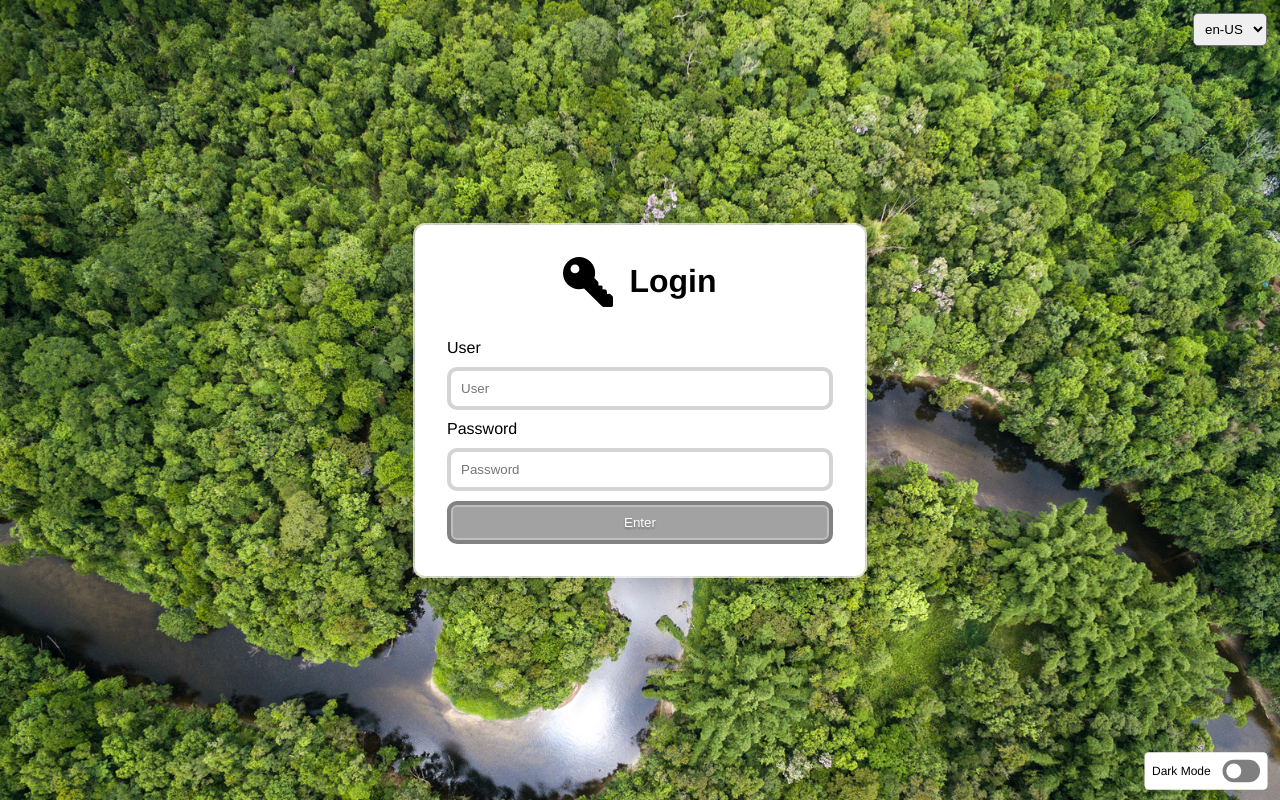
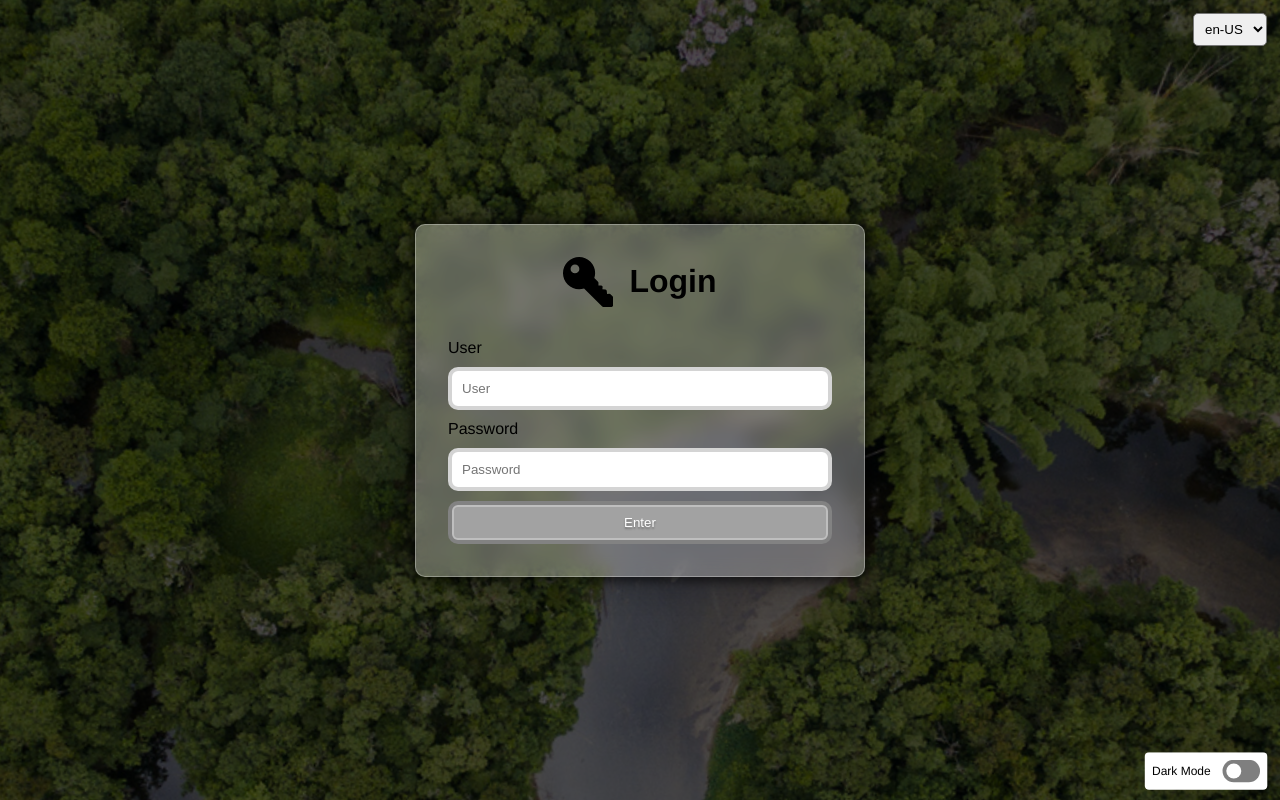
Before and after one commit to lucasferreiralimax/chat-vue, a Vue app: page /login in a window 1280 px wide. Built offline with nearby package versions, Linux system fonts and the light colour scheme.

Commit message:
page login with background rotate animation

```diff
--- a/src/App.vue
+++ b/src/App.vue
@@ -8,6 +8,8 @@
 :root
   --main-bg-color #fff
   --main-bg-color-rgba 0, 0, 0
+  --main-bg-color-rgba-dark 255, 255, 255
+  --main-alpha .25
   --main-color #000
   --main-color-primary #2cca6b
 
--- a/src/mixins/mixinDarkMode.js
+++ b/src/mixins/mixinDarkMode.js
@@ -13,7 +13,7 @@ export const mixinDarkMode = {
       this.darkMode(this.dark)
     },
     darkMode (type) {
-      type ? this.setColors(['#fff', '#333']) : this.setColors(['#000', '#fff'])
+      type ? this.setColors(['#fff', '#333', '0,0,0', '.25']) : this.setColors(['#000', '#fff', '255,255,255', '.3'])
       this.$store.commit("updateDarkMode", type)
       localStorage.setItem("dark", type)
     },
@@ -21,6 +21,8 @@ export const mixinDarkMode = {
       let root = document.documentElement
       root.style.setProperty("--main-color", colors[0])
       root.style.setProperty("--main-bg-color", colors[1])
+      root.style.setProperty("--main-bg-color-rgba-dark", colors[2])
+      root.style.setProperty("--main-alpha", colors[3])
     }
   }
 }
--- a/src/views/Login.vue
+++ b/src/views/Login.vue
@@ -48,14 +48,28 @@ export default {
 <style lang="stylus">
 .login
   align-items center
-  background #222 url('../assets/amazonas.jpg') no-repeat
-  background-size cover
+  background #000
   box-sizing border-box
   color var(--main-color)
   display flex
   justify-content center
   min-height 100vh
   padding 20px
+  position relative
+  &:before
+    animation 300s backgroundAnimation infinite linear
+    background #222 url('../assets/amazonas.jpg') no-repeat
+    background-size cover
+    content ''
+    display flex
+    height 100%
+    width 100%
+    position fixed
+    top 0
+    bottom 0
+    right 0
+    left 0
+    opacity .3
   .languages
     position absolute
     right 0
@@ -69,10 +83,17 @@ export default {
     bottom 4px
     transform scale(.75)
 
+@css {
+  .login-form {
+    background: rgba(var(--main-bg-color-rgba-dark), var(--main-alpha));
+  }
+}
+
 .login-form
-  background var(--main-bg-color)
+  backdrop-filter blur(10px)
   border-radius 10px
-  box-shadow 0 0 0 2px rgba(#fff, .7), 0 0 30px 10px rgba(#000, .2)
+  border 1px solid rgba(255, 255, 255, 0.3)
+  box-shadow 0 0 10px 5px rgba(#000, .5), 0 0 30px 10px rgba(#000, .2)
   box-sizing border-box
   margin 0 auto
   max-width 450px
@@ -84,7 +105,7 @@ export default {
   @media screen and (min-width 450px)
     padding 2em
   &:hover
-    box-shadow 0 0 0 2px rgba(#fff, .7), 0 0 30px 10px rgba(#000, .2), 0 0 2px 10px rgba(0,0,0,.5)
+    box-shadow 0 0 10px 5px rgba(#000, .2), 0 0 30px 10px rgba(#000, .2), 0 0 2px 10px rgba(0,0,0,.1)
   svg
     fill var(--main-color)
     margin-right .5em
@@ -127,4 +148,10 @@ export default {
     &:disabled
       filter grayscale(1)
       pointer-events none
+
+@keyframes backgroundAnimation
+  0%
+    transform rotate(0deg) scale(2)
+  100%
+    transform rotate(360deg) scale(2)
 </style>
```
